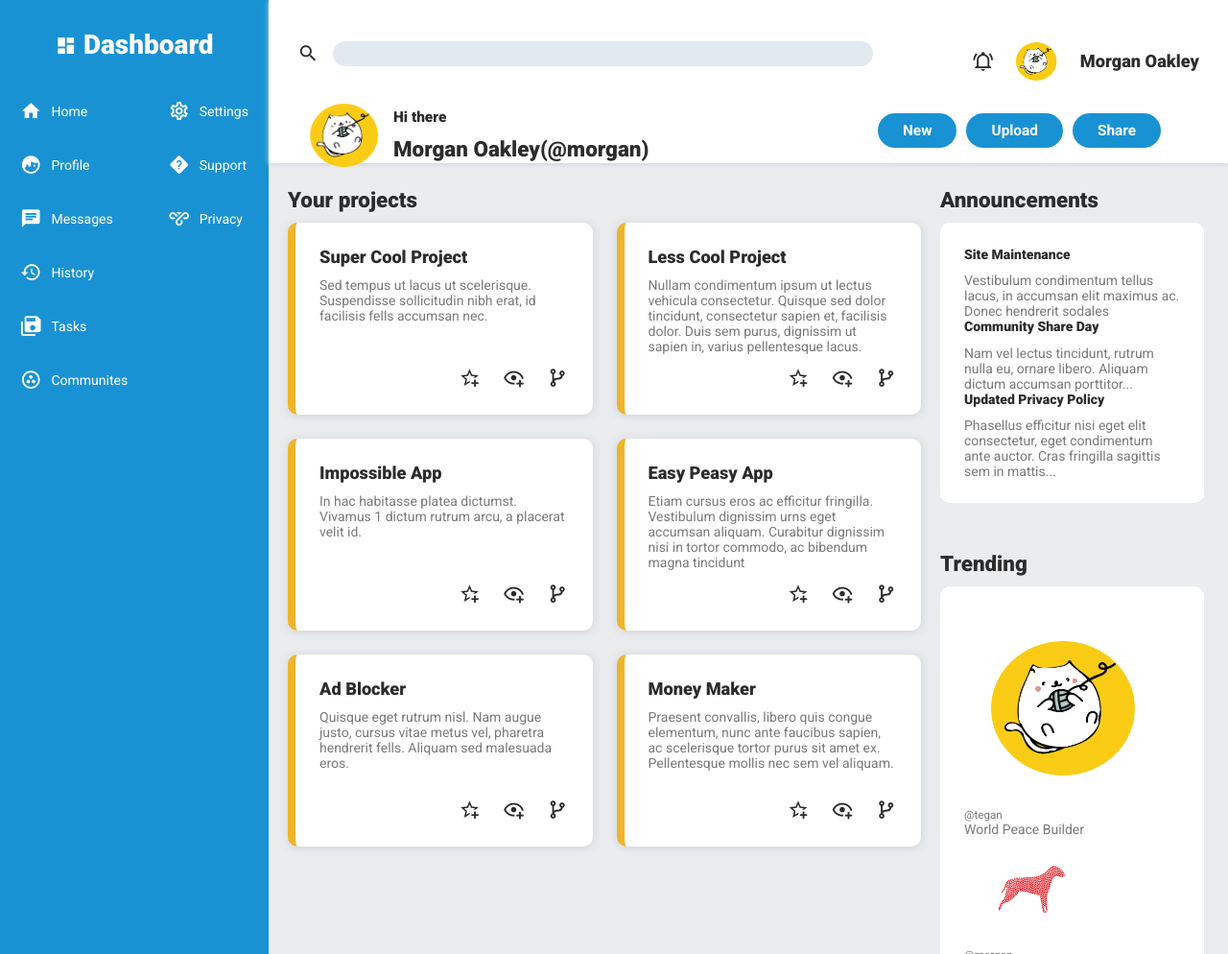
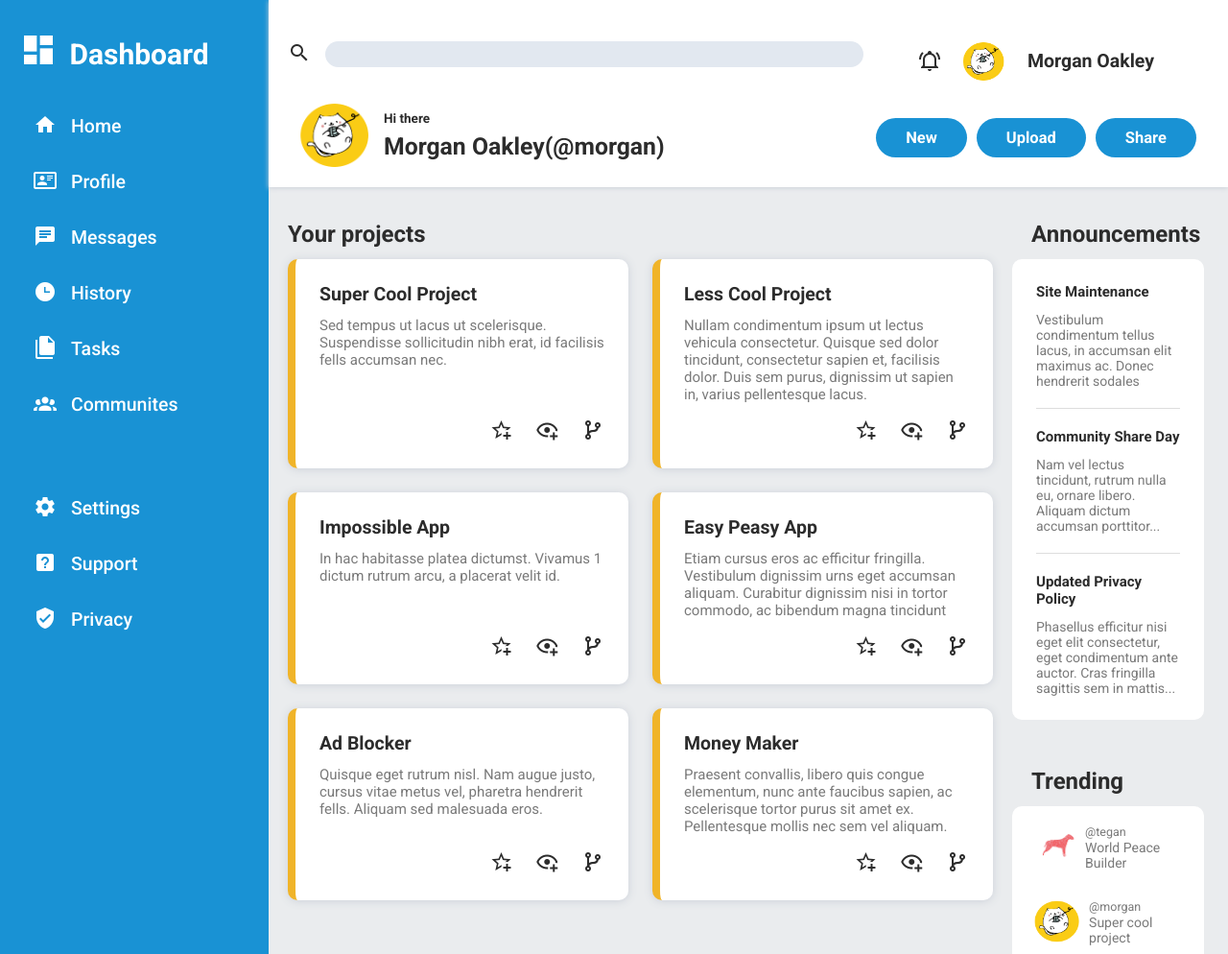
Before and after one commit to NdekoCode/dashbord-intergration, a plain HTML site: page index.html in a window 1280 px wide. Shown: the top 994 px of the page at 96% size. Drawn offline with Linux system fonts and the light colour scheme.

Commit message:
style: integration desktop

```diff
--- a/assets/css/app.css
+++ b/assets/css/app.css
@@ -1,4 +1,4 @@
-@import url("https://fonts.googleapis.com/css2?family=Roboto:wght@300;400;700;900&display=swap");
+@import url("https://fonts.googleapis.com/css2?family=Roboto:wght@300;400;500;700&display=swap");
 
 :root {
   --color-dark: #2c2c2c;
@@ -8,9 +8,11 @@
   --color-blue: #1992d4;
   --color-yellow: #f0b429;
 
-  --fs: 14px;
-  --fw-title: 800;
+  --fs: 15px;
+  --fs-min: 14px;
+  --fw-title: 700;
   --fw: 400;
+  --fw-m: 500;
   --font1: "Roboto", "Segoe UI", sans-serif;
 }
 *,
@@ -28,6 +30,7 @@ html {
   background-color: var(--color-gray);
   font-family: var(--font1);
   color: var(--color-text);
+  font-weight: var(--fw);
 }
 html {
   background-size: 100%;
@@ -39,6 +42,12 @@ body {
   background-size: 100%;
 }
 
+p:not(:last-child) {
+  margin-bottom: 1rem;
+}
+a {
+  color: inherit;
+}
 .title {
   color: var(--color-dark);
   font-weight: var(--fw-title);
@@ -49,8 +58,11 @@ body {
 .icon {
   font-size: 1.6rem;
   color: inherit;
+  cursor: pointer;
 }
-
+.header .icon {
+  font-weight: var(--fw-m);
+}
 .title-1 {
   font-size: 2rem;
 }
@@ -101,7 +113,7 @@ ol {
   margin-bottom: 20px;
 }
 .header .container {
-  padding: 0 30px;
+  padding: 0 20px;
 }
 header a {
   color: inherit;
@@ -123,18 +135,35 @@ header a {
   align-items: center;
   flex-wrap: wrap;
 }
+.navbar__list {
+  flex-wrap: nowrap;
+  justify-content: center;
+  width: 100%;
+}
 .header__user {
+  margin-top: 20px;
   margin-bottom: 20px;
+  flex-wrap: nowrap;
+  justify-content: center;
+  width: 100%;
+}
+.header__user .title {
+  font-size: 1.2rem;
+}
+.header__user .header__user-name {
+  color: rgba(0, 0, 0, 0.7);
+  font-size: 1.1rem;
 }
 .header__navbar {
   justify-content: space-between;
 }
 .navbar__list__item {
-  margin: 0 10px;
+  margin: 0 5px;
   margin-bottom: 20px;
 }
 .navbar__list__item a {
-  padding: 8px 25px;
+  /* padding: 8px 25px; */
+  padding: 8px 15px;
   border-radius: 99px;
   font-weight: bold;
   font-size: 1.1rem;
@@ -167,15 +196,16 @@ header a {
   display: flex;
   flex-wrap: nowrap;
   margin-top: 15px;
-  /* margin-right: 55px; */
-  /* justify-content: space-evenly; */
+  margin-right: 0;
+  justify-content: center;
+  width: 100%;
 }
 .header__infos .header__user-img {
   width: 60px;
   margin: 0 15px;
 }
 .header__user .header__user-img {
-  width: 100px;
+  width: 70px;
 }
 small.title {
   display: block;
@@ -203,12 +233,16 @@ small.title {
   background-color: var(--color-blue);
   color: var(--color-white);
   text-align: center;
+  padding-bottom: 10px;
 }
 .dashboard .title {
   color: inherit;
 }
 .text {
-  margin-left: 10px;
+  margin-left: 15px;
+}
+.title .text {
+  margin-left: 5px;
 }
 .dashboard .title-1 {
   margin-bottom: 30px;
@@ -223,6 +257,7 @@ small.title {
   align-items: flex-start;
   justify-content: space-around;
   flex-wrap: wrap;
+  font-weight: var(--fw-m);
 }
 
 .dashboard__list {
@@ -261,10 +296,17 @@ small.title {
   min-height: 200px;
   position: relative;
 }
+
+.article {
+  display: flex;
+  flex-flow: column;
+}
+.article__footer {
+  margin-top: auto;
+}
 .icon-container {
-  position: absolute;
-  bottom: 25px;
-  right: 25px;
+  text-align: right;
+  margin-top: 15px;
 }
 
 .article .icon {
@@ -283,9 +325,83 @@ small.title {
   padding: 25px;
   background-color: var(--color-white);
   border-radius: 10px;
+  margin: 0 15px;
+}
+.sidebar p {
+  font-size: var(--fs-min);
 }
 .sidebar-announce {
   margin-bottom: 50px;
+}
+.sidebar__img {
+  width: 70px;
+}
+.sidebar-announce .sidebar__list__item {
+  border-bottom: 1px solid #ddd;
+  padding: 20px 0;
+}
+.sidebar-announce .sidebar__list__item:first-child {
+  padding-top: 0;
+}
+.sidebar-announce .sidebar__list__item:last-child {
+  padding-bottom: 0;
+  border-bottom: none;
+}
+.sidebar-trending .sidebar__list__item {
+  display: flex;
+  align-items: center;
+  margin-bottom: 20px;
+}
+.sidebar-trending .sidebar__list__item:last-child {
+  margin-bottom: 0;
+}
+.sidebar.sidebar-trending {
+  padding: 15px;
+}
+.sidebar-content {
+  margin-left: 25px;
+}
+.home-main-end .title-2 {
+  margin-left: 20px;
+}
+
+@media only screen and (min-width: 480px) {
+  .dashboard__list {
+    display: flex;
+    justify-content: center;
+    flex-flow: row wrap;
+  }
+}
+@media only screen and (min-width: 576px) {
+  .projects {
+    grid-template-columns: repeat(auto-fit, minmax(250px, 1fr));
+  }
+
+  .dashboard__list__item {
+    font-size: 1rem;
+  }
+}
+
+@media only screen and (min-width: 768px) {
+  .header__navbar {
+    flex-flow: row nowrap;
+    margin-top: 20px;
+  }
+  .navbar__list__item a {
+    padding: 10px 30px;
+  }
+  .header__user {
+    margin-top: 0;
+    margin-bottom: 0;
+  }
+  .dashboard__container {
+    flex-direction: column;
+    align-items: center;
+  }
+
+  .dashboard__list__item {
+    font-size: 1.2rem;
+  }
 }
 @media only screen and (min-width: 992px) {
   .container {
@@ -295,9 +411,15 @@ small.title {
   .header__user {
     margin-bottom: 0;
   }
+  .dashboard__list__item {
+    font-size: 1.2rem;
+  }
   .home-main {
-    grid-template-columns: minmax(700px, 1fr) 1fr;
+    grid-template-columns: minmax(775px, 1fr) 1fr;
     grid-template-rows: minmax(255px, 250px) 1fr;
+  }
+  .home-main-end {
+    margin: 0 25px;
   }
   .header {
     grid-area: 1 / 1 / 1 /3;
@@ -313,17 +435,49 @@ small.title {
     grid-template-columns: minmax(600px, 1fr) 1fr;
   }
   .projects {
+    grid-template-columns: repeat(auto-fit, minmax(250px, 1fr));
     margin-bottom: 0;
   }
   .header {
     margin-bottom: 25px;
-    margin-top: 25px;
+    /* margin-top: 25px; */
   }
 }
 @media only screen and (min-width: 1200px) {
+  .title-1 .icon {
+    font-size: 40px;
+  }
+
+  .dashboard__list__item {
+    font-size: 1.3rem;
+  }
   .header {
     margin-bottom: 25px;
     margin-top: 0;
+  }
+  .dashboard {
+    text-align: left;
+    padding-left: 20px;
+  }
+  .dashboard__list {
+    justify-content: flex-start;
+    flex-flow: column wrap;
+  }
+  .dashboard__container {
+    align-items: flex-start;
+    margin-left: 5px;
+  }
+  .dashboard_list-main {
+    margin-bottom: 50px;
+  }
+  .home-main-end {
+    margin: 0;
+  }
+  .sidebar {
+    margin: 0;
+  }
+  .sidebar-announce {
+    margin-bottom: 50px;
   }
   .home-page {
     grid-template-columns: minmax(280px, 1fr) 4fr;
@@ -338,6 +492,7 @@ small.title {
   .header {
     grid-area: 1 / 1 / 1 / 3;
     padding-bottom: 0;
+    margin-bottom: 0;
   }
 
   .main {
@@ -354,6 +509,27 @@ small.title {
   }
   .home-main {
     grid-template-rows: minmax(160px, 195px) 1fr;
+    row-gap: 35px;
+  }
+  .header__user {
+    justify-content: flex-start;
+  }
+  .header__user .header__user-name {
+    color: var(--color-dark);
+    font-size: 1.65rem;
+  }
+  .header__navbar li {
+    margin-bottom: 0;
+  }
+  .header__user small.title {
+    margin-bottom: 0.5rem;
+    font-size: 0.9rem;
+  }
+  .header__navbar {
+    margin-top: 0;
+  }
+  .header__user .header__user-img {
+    width: 100px;
   }
 
   .home-main-end {
--- a/index.html
+++ b/index.html
@@ -14,14 +14,15 @@
         <section class="home-page">
             <!-- Debut Dieume MD 01 -->
             <aside class="dashboard dashboard-sidebar">
-                <h1 class="title title-1"><span class="icon mdi mdi-view-dashboard"></span> <span>Dashboard</span></h1>
+                <h1 class="title title-1"><span class="icon mdi mdi-view-dashboard"></span> <span
+                        class="text">Dashboard</span></h1>
                 <div class="dashboard__container">
                     <ul class="dashboard__list dashboard_list-main">
                         <li class="dashboard__list__item">
                             <a href="#"><span class="icon mdi mdi-home"></span> <span class="text">Home</span></a>
                         </li>
                         <li class="dashboard__list__item">
-                            <a href="#"><span class="icon mdi mdi-face-man-profile"></span> <span
+                            <a href="#"><span class="icon mdi mdi-card-account-details-outline"></span> <span
                                     class="text">Profile</span></a>
                         </li>
                         <li class="dashboard__list__item">
@@ -29,29 +30,29 @@
                                     class="text">Messages</span></a>
                         </li>
                         <li class="dashboard__list__item">
-                            <a href="#"> <span class="icon mdi mdi-history"></span> <span
+                            <a href="#"> <span class="icon mdi mdi-clock-time-three"></span> <span
                                     class="text">History</span></a>
                         </li>
                         <li class="dashboard__list__item">
-                            <a href="#"><span class="icon mdi mdi-content-save-all"></span> <span
+                            <a href="#"><span class="icon mdi mdi-file-multiple"></span> <span
                                     class="text">Tasks</span></a>
                         </li>
                         <li class="dashboard__list__item">
-                            <a href="#"><span class="icon mdi mdi-google-circles-communities"></span> <span
+                            <a href="#"><span class="icon mdi mdi-account-group"></span> <span
                                     class="text">Communites</span></a>
                         </li>
                     </ul>
                     <ul class="dashboard__list dashboard_list-other">
                         <li class="dashboard__list__item">
-                            <a href="#"><span class="icon mdi mdi-cog-outline"></span> <span
-                                    class="text">Settings</span></a>
+                            <a href="#"><span class="icon mdi mdi-cog"></span> <span class="text">Settings</span></a>
                         </li>
                         <li class="dashboard__list__item">
-                            <a href="#"><span class="icon mdi mdi-help-rhombus"></span> <span
+                            <a href="#"><span class="icon mdi mdi-help-box"></span> <span
                                     class="text">Support</span></a>
                         </li>
                         <li class="dashboard__list__item">
-                            <a href="#"><span class="icon mdi mdi-vpn"></span> <span class="text">Privacy</span></a>
+                            <a href="#"><span class="icon mdi mdi-shield-check"></span> <span
+                                    class="text">Privacy</span></a>
                         </li>
                     </ul>
                 </div>
@@ -250,7 +251,7 @@
                         <ul>
                             <li class="sidebar__list__item">
                                 <div class="sidebar__img">
-                                    <img src="./assets/img/img-1-new.png" alt="">
+                                    <img src="./assets/img/img-2-new.png" alt="">
                                 </div>
                                 <div classs="sidebar-content">
                                     <small>@tegan</small>
@@ -259,7 +260,7 @@
                             </li>
                             <li class="sidebar__list__item">
                                 <div class="sidebar__img">
-                                    <img src="./assets/img/img-2-new.png" alt="">
+                                    <img src="./assets/img/img-1-new.png" alt="">
                                 </div>
                                 <div classs="sidebar-content">
                                     <small>@morgan</small>
```
